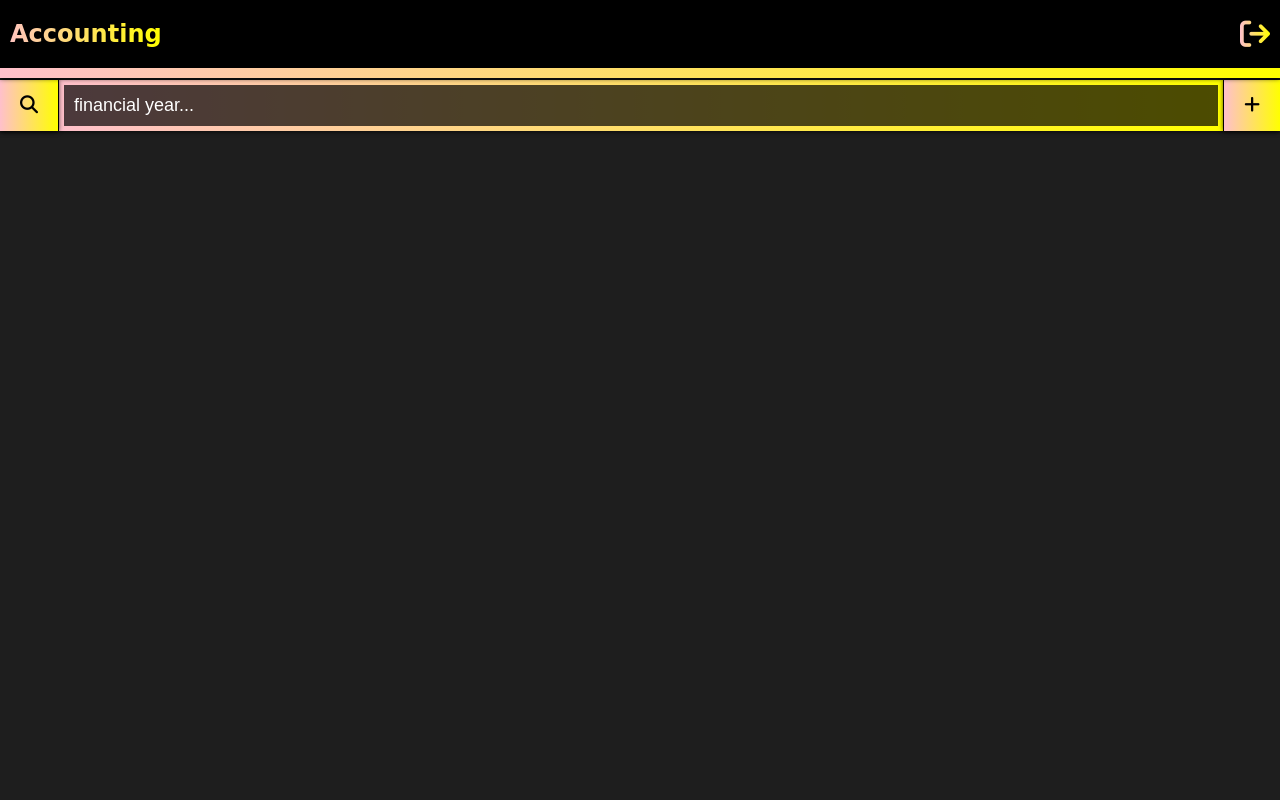
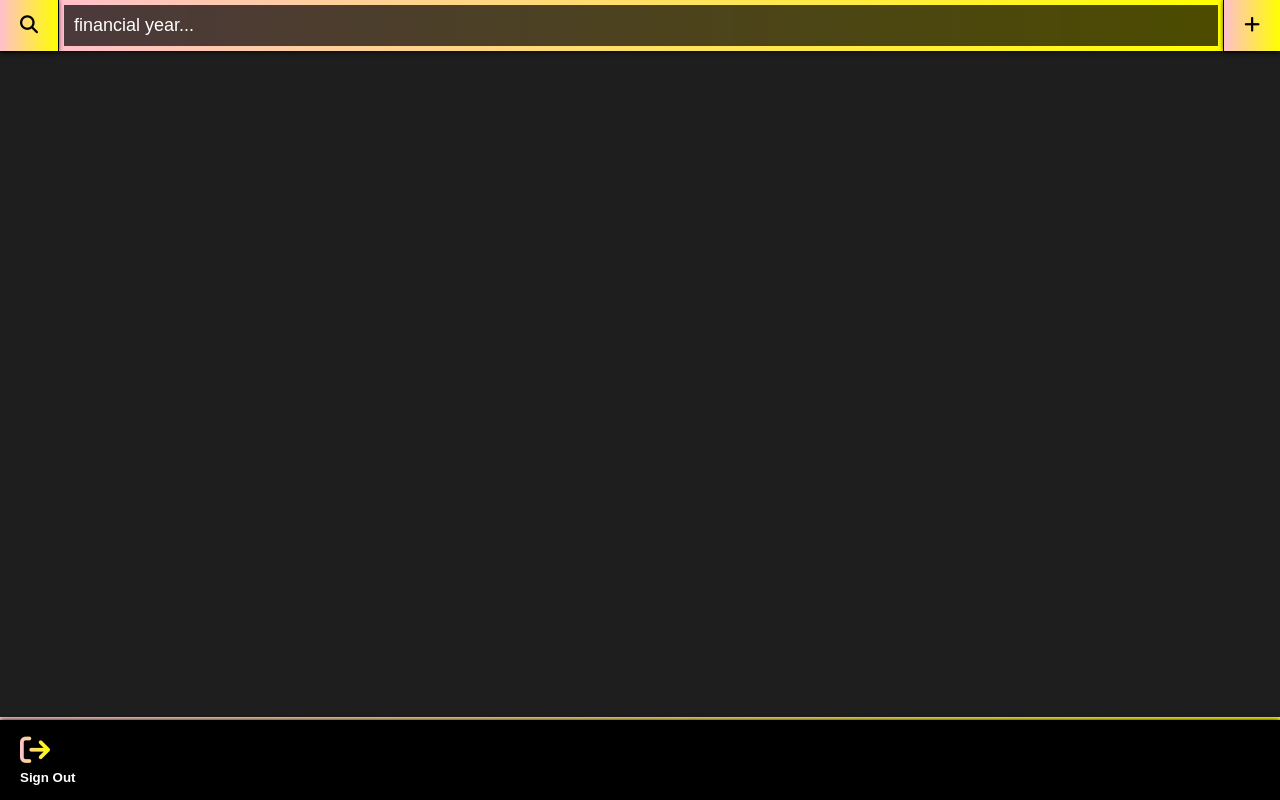
Before and after one commit to VedMishra28102006/book-keeping, a Flask app: template templates/accounting.html in a window 1280 px wide. Run offline with Flask 3, Linux system fonts and the light colour scheme; the template is opened without the code that fills it, so the values that code supplies are empty; parts of the project's set-up code (start-up, migrations or seed data) failed here and were passed over; some libraries are stand-ins or nearby versions.

Commit message:
Add files via upload

```diff
--- a/templates/accounting.html
+++ b/templates/accounting.html
@@ -130,54 +130,6 @@
 				padding: 5px 20px 5px;
 				text-align: center;
 			}
-			#header_wrapper {
-				background-image: linear-gradient(to right, pink, yellow);
-				box-shadow: 0px 0px 5px black;
-				height: 75px;
-				margin: 0px;
-				padding: 0px;
-				padding-bottom: 3px;
-				position: fixed;
-				width: 100%;
-				z-index: 2;
-			}
-			header {
-				align-items: center;
-				background-color: black;
-				display: flex;
-				flex-direction: row;
-				margin: 0px;
-				padding: 0px;
-			}
-			header > button {
-				background-color: transparent;
-				border: none;
-				cursor: pointer;
-				padding-right: 10px;
-			}
-			header > button > i {
-				background-clip: text;
-				background-image: linear-gradient(to right, pink, yellow);
-				color: transparent;
-				font-size: 30px;
-			}
-			header > button:first-of-type {
-				margin-left: auto;
-			}
-			header > h2,
-			nav > h2 {
-				background-clip: text;
-				background-image: linear-gradient(to right, pink, yellow);
-				color: transparent;
-				font-family: cursive;
-				padding-left: 10px;
-			}
-			header > h2:hover {
-				cursor: pointer;
-			}
-			header > #hamburger {
-				display: none;
-			}
 			#journal,
 			#ledger {
 				display: none;
@@ -204,51 +156,7 @@
 			main {
 				display: flex;
 				justify-content: center;
-				margin-top: 80px;
 				width: 100%;
-			}
-			#nav_wrapper {
-				background-image: linear-gradient(to bottom, pink, yellow);
-				box-shadow: 0px 0px 5px black;
-				height: 100%;
-				margin: 0px;
-				overflow: hidden;
-				padding: 0px;
-				padding-left: 3px;
-				position: fixed;
-				right: 0px;
-				transition: all 1s ease;
-				transform: translateX(120%);
-				width: 40%;
-				z-index: 3;
-			}
-			nav {
-				background-color: black;
-				display: flex;
-				flex-direction: column;
-				height: 100%;
-				margin: 0px;
-				padding: 0px;
-				text-align: center;
-				width: 100%;
-			}
-			nav > ul {
-				list-style-type: none;
-				margin: 0px;
-				padding: 0px;
-			}
-			nav > ul > li {
-				color: white;
-				font-weight: bold;
-				padding: 10px 40px 10px;
-				text-align: center;
-			}
-			nav > ul > li:hover {
-				background-color: rgb(30, 30, 30);
-				cursor: pointer;
-			}
-			nav > ul > li.selected {
-				background-color: rgb(50, 50, 50);
 			}
 			table {
 				background-image: linear-gradient(to right, pink, yellow);
@@ -389,7 +297,7 @@
 				flex-direction: row;
 				padding: 0px;
 				position: sticky;
-				top: 80px;
+				top: 0px;
 				z-index: 1;
 			}
 			.top_form > button {
@@ -430,36 +338,6 @@
 		<title>Accounting</title>
 	</head>
 	<body>
-		<div id="header_wrapper">
-			<header>
-				<h2 onclick="show_fy()">Accounting</h2>
-				<button onclick="
-					document.cookie = 'user_token=;';
-					window.location.href = '/auth';
-				"><i class="fa-solid fa-sign-out"></i></button>
-				<button id="hamburger"><i class="fa-solid fa-bars"></i></button>
-			</header>
-		</div>
-		<div id="nav_wrapper">
-			<nav>
-				<h2>Menu</h2>
-				<ul id="nav_list">
-					<li onclick="
-						ledger.style.display='none';
-						journal.style.display='block';
-					">Journal</li>
-					<li onclick="
-						journal.style.display='none';
-						ledger.style.display='block';
-					">Ledger</li>
-				</ul>
-			</nav>
-			<div id="footer_wrapper">
-				<footer>
-					<small>A project by <a href="https://www.github.com/vedmishra28102006">vedmishra28102006</a></small>
-				</footer>
-			</div>
-		</div>
 		<main>
 			<div id="fy">
 				<form class="top_form" id="fy_form">
@@ -470,6 +348,15 @@
 					<button id="add_btn" type="submit"><i class="fa-solid fa-plus"></i></button>
 				</form>
 				<ul id="fy_list"></ul>
+				<div class="toolbar_wrapper"><div class="toolbar">
+					<button onclick="
+						document.cookie = 'user_token=;';
+						window.location.href = '/auth';
+					">
+						<i class="fa-solid fa-sign-out"></i>
+						<small>Sign Out</small>
+					</button>
+				</div></div>
 			</div>
 			<div id="journal">
 				<form class="table_wrapper" id="journal_form">
@@ -506,6 +393,13 @@
 						<i class="fa-solid fa-file-export"></i>
 						<small>Export Book</small>
 					</button>
+					<button onclick="
+						journal.style.display='none';
+						ledger.style.display='block';
+					">
+						<i class="fa-solid fa-book"></i>
+						<small>Journal</small>
+					</button>
 				</div></div>
 			</div>
 			<div id="ledger">
@@ -525,6 +419,13 @@
 						<button onclick="export_ledgers()">
 							<i class="fa-solid fa-file-export"></i>
 							<small>Export All</small>
+						</button>
+						<button onclick="
+							ledger.style.display='none';
+							journal.style.display='block';
+						">
+							<i class="fa-solid fa-book"></i>
+							<small>Journal</small>
 						</button>
 					</div></div>
 				</div>
@@ -577,21 +478,6 @@
 				user_status = data.status;
 			})
 			.catch(error => { alert(error); });
-			let hamburger = document.getElementById("hamburger");
-			let nav_wrapper = document.getElementById("nav_wrapper");
-			hamburger.addEventListener("click", (event) => {
-				event.stopPropagation();
-				nav_wrapper.style.transform = "translateX(0px)";
-			});
-			let nav_list = document.getElementById("nav_list");
-			for (let i=0; i < nav_list.children.length; i++) {
-				nav_list.children[i].addEventListener("click", () => {
-					for (let j=0; j < nav_list.children.length; j++) {
-						nav_list.children[j].classList.remove("selected");
-					}
-					nav_list.children[i].classList.add("selected");
-				});
-			}
 			let fy_form = document.getElementById("fy_form");
 			let fy_list = document.getElementById("fy_list");
 			let fy_item = (row) => {
@@ -627,9 +513,6 @@
 						options.classList.remove("visible");
 						optionsVisible = 0;
 					}
-				}
-				if (nav_wrapper.style.transform == "translateX(0px)") {
-					nav_wrapper.style.transform = "translateX(120%)";
 				}
 				if (errorVisible) {
 					for (e of errorVisible) {
@@ -923,15 +806,8 @@
 			};
 			let show_journal = (id) => {
 				fy.style.display = "none";
-				hamburger.style.display = "block";
 				journal.style.display = "block";
 				journal_form.setAttribute("fy_id", `${id}`);
-				for (li of nav_list.children) {
-					if (li.classList.contains("selected")) {
-						nav_list.children[1].classList.remove("selected");
-					}
-				}
-				nav_list.children[0].classList.add("selected");
 				journal_rows.innerHTML = "";
 				fetch(`/journal/${id}`, {method: "GET"})
 				.then(response => response.json())
@@ -1131,7 +1007,8 @@
 			};
 			let refer_journal = (id) => {
 				if (!id) { return; }
-				nav_list.children[0].click();
+				ledger.style.display='none';
+				journal.style.display='block';
 				journal_rows.children[id-1].scrollIntoView({
 					behavior: "smooth",
 					block: "center"
@@ -1169,7 +1046,6 @@
 				ledger.style.display = "none";
 				ledger_menu.style.display = "block";
 				ledger_account.style.display = "none";
-				hamburger.style.display = "none";
 				fy.style.display = "flex";
 			};
 			let export_ledgers = async () => {
```
